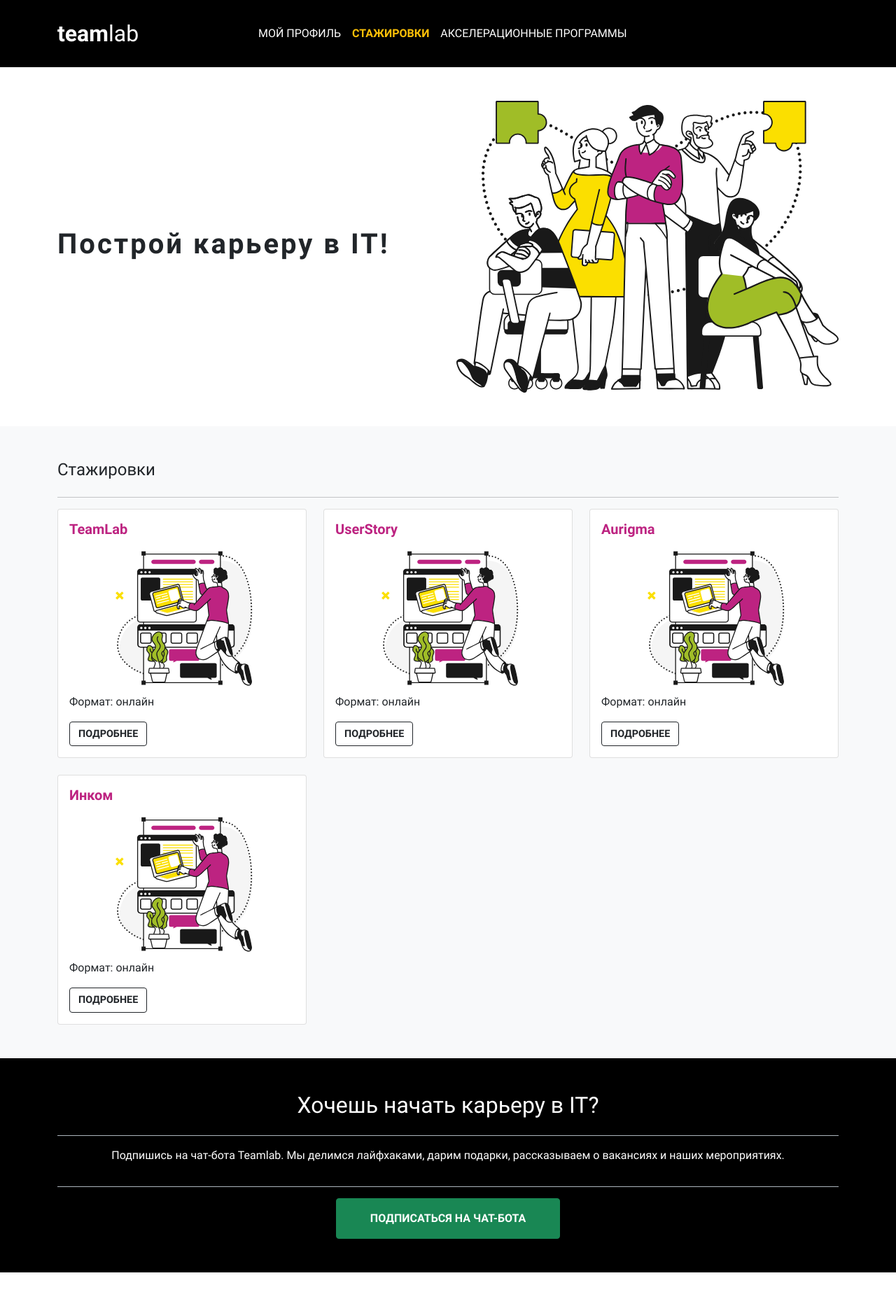
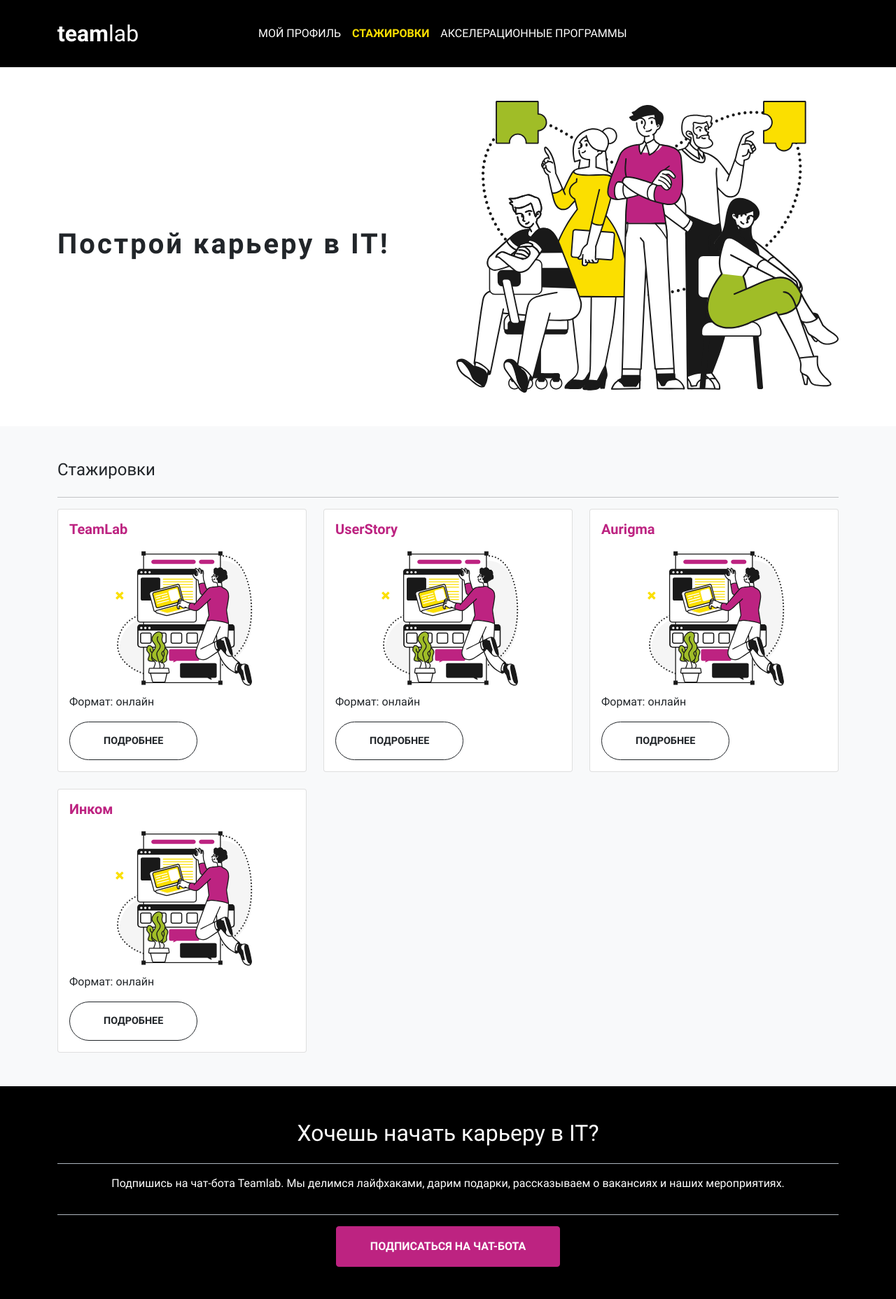
Before and after one commit to LexaZ999/teamlab-prototype, a React app: page / in a window 1280 px wide. Shown: the whole page at 70% size. Before the commit the page ends 1818 px from the top, so only its background shows below. Built offline with nearby package versions, Linux system fonts and the light colour scheme.

Commit message:
Add custom styles on top of the bootstrap

```diff
--- a/src/App.scss
+++ b/src/App.scss
@@ -1,4 +1,5 @@
-@import "~bootstrap/scss/bootstrap";
+// @import "~bootstrap/scss/bootstrap";
+@import "./scss/custom.scss";
 @import "./scss/fonsts.scss";
 @import "./scss/general.scss";
 
--- a/src/components/Header.jsx
+++ b/src/components/Header.jsx
@@ -14,13 +14,13 @@ const Header = () => (
       </Col>
       <Col className="text-center">
         <Nav className="me-auto text-uppercase flex-lg-row flex-column">
-          <Nav.Link className="text-white" href="#">
+          <Nav.Link className="" href="#">
             Мой профиль
           </Nav.Link>
-          <Nav.Link className="text-warning fw-bold" href="#">
+          <Nav.Link className="active" href="#">
             Стажировки
           </Nav.Link>
-          <Nav.Link className="text-white" href="#">
+          <Nav.Link className="" href="#">
             Акселерационные программы
           </Nav.Link>
         </Nav>
--- a/src/components/InfoCard.jsx
+++ b/src/components/InfoCard.jsx
@@ -13,7 +13,7 @@ const InfoCard = (props) => {
         <Card.Text>
           {description}
         </Card.Text>
-        <Button variant="outline-dark fw-bold text-uppercase fs-7">Подробнее</Button>
+        <Button variant="outline-dark" className="btn-rounded fw-bold text-uppercase fs-7 py-3 px-5">Подробнее</Button>
       </Card.Body>
     </Card>
   );
--- a/src/components/SubscribeBlock.jsx
+++ b/src/components/SubscribeBlock.jsx
@@ -17,7 +17,7 @@ const SubscribeBlock = () => {
           рассказываем о вакансиях и наших мероприятиях.
         </p>
         <div className="w-100 my-3" style={divStyle} />
-        <Button variant="success" className="fw-bold text-uppercase py-3 px-5">
+        <Button variant="purple" className="fw-bold text-uppercase py-3 px-5">
           подписаться на чат-бота
         </Button>
       </Container>
--- /dev/null
+++ b/src/scss/custom.scss
@@ -0,0 +1,25 @@
+@import "bootstrap/scss/functions";
+@import "bootstrap/scss/variables";
+
+$custom-colors: (
+  'purple': #bd2381
+);
+
+$theme-colors: map-merge($theme-colors, $custom-colors);
+
+@import "bootstrap/scss/bootstrap";
+
+
+
+.navbar-dark .navbar-nav .nav-link {
+  color: rgb(255, 255, 255);
+}
+
+.navbar-dark .navbar-nav .nav-link.active {
+  font-weight: 600;
+  color: #fbdf00;
+}
+
+.btn-rounded {
+  border-radius: 60px;
+}
```
